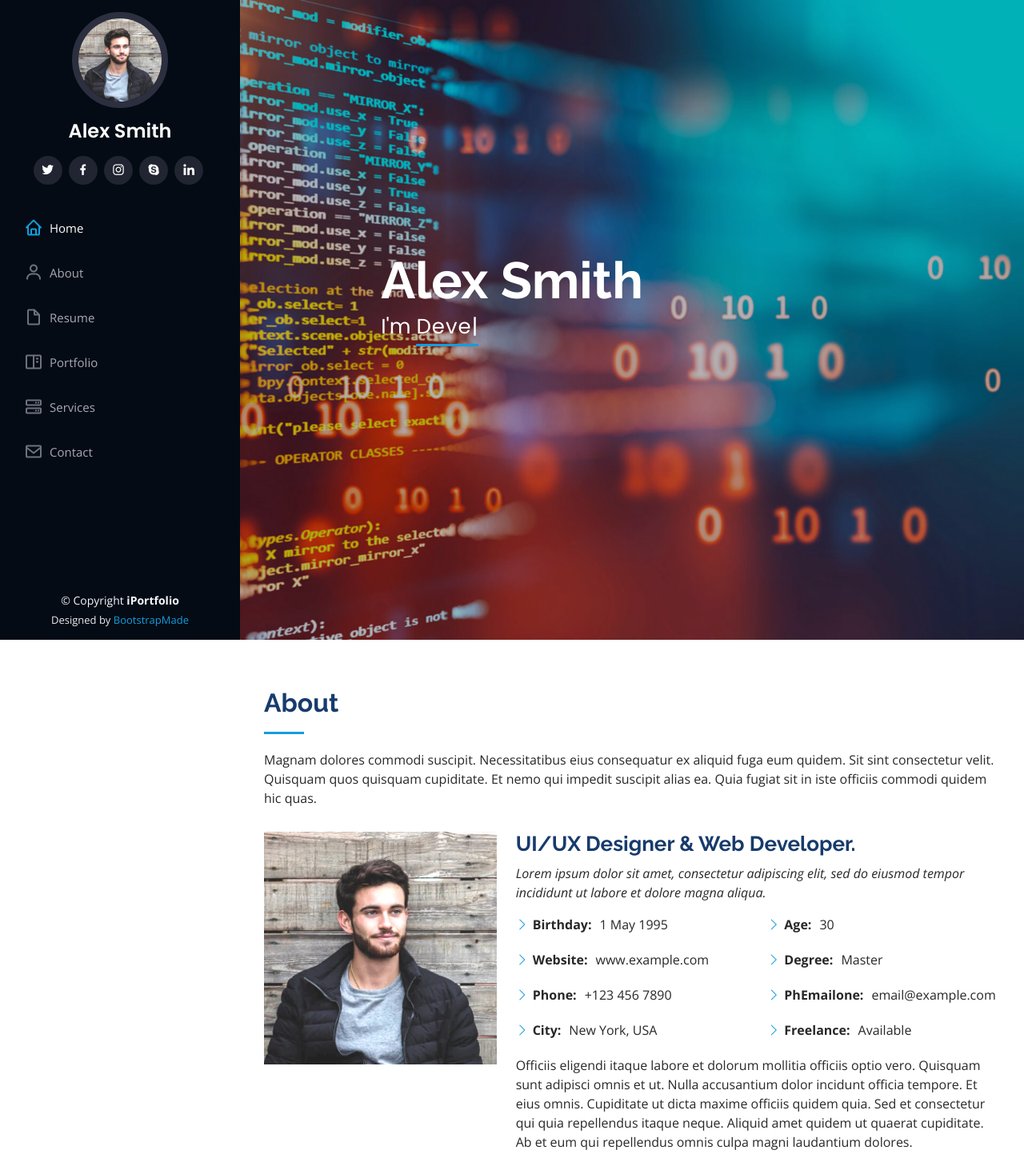
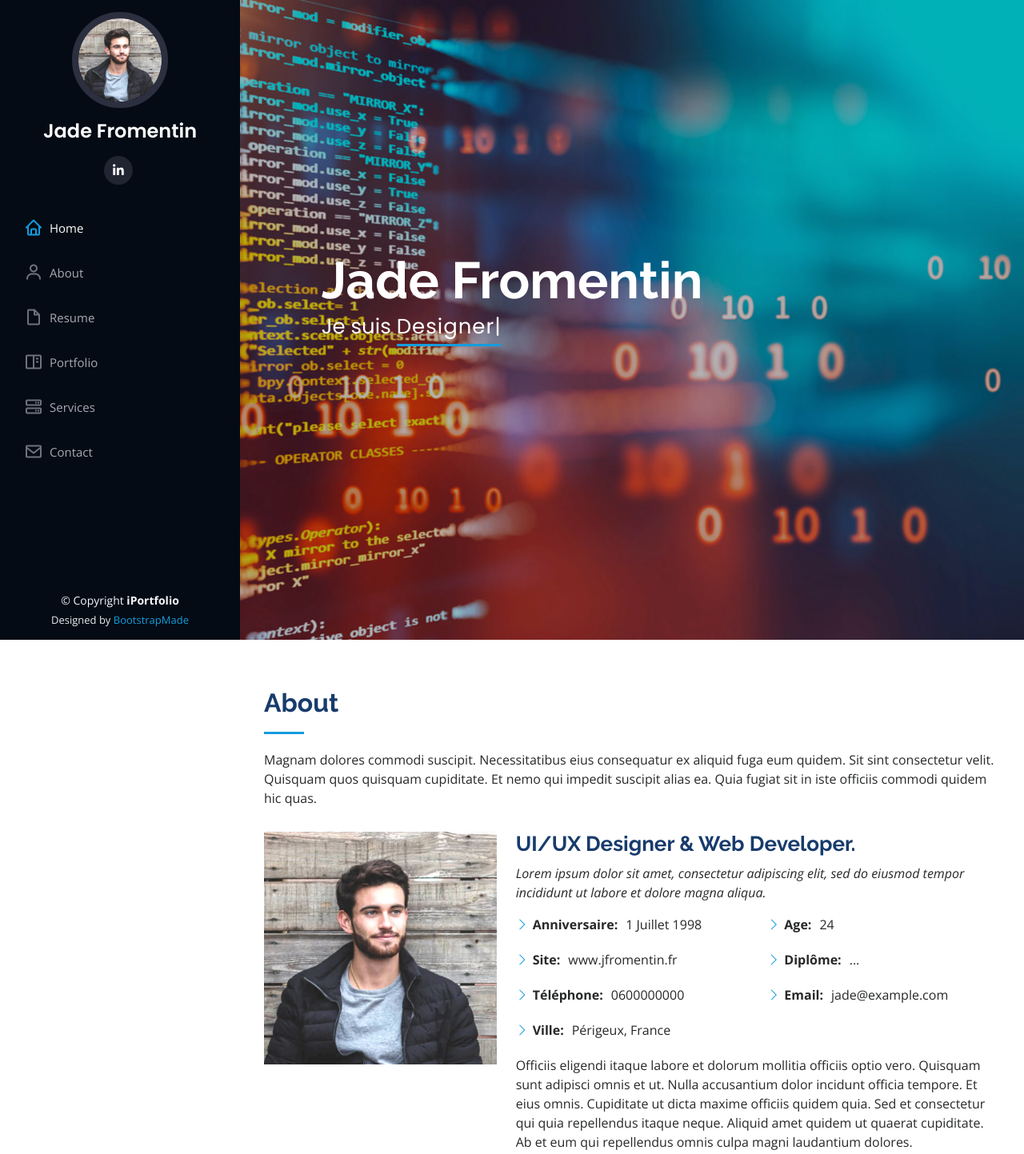
Before and after one commit to JadeFrm/JadeFrm.github.io, a plain HTML site: page index.html in a window 1280 px wide. Shown: the top 1443 px of the page at 80% size. Drawn offline with nearby package versions, Linux system fonts and the light colour scheme.

Commit message:
Update index.html

```diff
--- a/index.html
+++ b/index.html
@@ -47,12 +47,12 @@
 
       <div class="profile">
         <img src="assets/img/profile-img.jpg" alt="" class="img-fluid rounded-circle">
-        <h1 class="text-light"><a href="index.html">Alex Smith</a></h1>
+        <h1 class="text-light"><a href="index.html">Jade Fromentin</a></h1>
         <div class="social-links mt-3 text-center">
-          <a href="#" class="twitter"><i class="bx bxl-twitter"></i></a>
-          <a href="#" class="facebook"><i class="bx bxl-facebook"></i></a>
-          <a href="#" class="instagram"><i class="bx bxl-instagram"></i></a>
-          <a href="#" class="google-plus"><i class="bx bxl-skype"></i></a>
+          <!--<a href="#" class="twitter"><i class="bx bxl-twitter"></i></a>-->
+          <!--<a href="#" class="facebook"><i class="bx bxl-facebook"></i></a>-->
+          <!--<a href="#" class="instagram"><i class="bx bxl-instagram"></i></a>-->
+          <!--<a href="#" class="google-plus"><i class="bx bxl-skype"></i></a>-->
           <a href="#" class="linkedin"><i class="bx bxl-linkedin"></i></a>
         </div>
       </div>
@@ -73,8 +73,8 @@
   <!-- ======= Hero Section ======= -->
   <section id="hero" class="d-flex flex-column justify-content-center align-items-center">
     <div class="hero-container" data-aos="fade-in">
-      <h1>Alex Smith</h1>
-      <p>I'm <span class="typed" data-typed-items="Designer, Developer, Freelancer, Photographer"></span></p>
+      <h1>Jade Fromentin</h1>
+      <p>Je suis <span class="typed" data-typed-items="Etudiante, Designer, Developer, Freelancer, Photographer"></span></p>
     </div>
   </section><!-- End Hero -->
 
@@ -102,18 +102,18 @@
             <div class="row">
               <div class="col-lg-6">
                 <ul>
-                  <li><i class="bi bi-chevron-right"></i> <strong>Birthday:</strong> <span>1 May 1995</span></li>
-                  <li><i class="bi bi-chevron-right"></i> <strong>Website:</strong> <span>www.example.com</span></li>
-                  <li><i class="bi bi-chevron-right"></i> <strong>Phone:</strong> <span>+123 456 7890</span></li>
-                  <li><i class="bi bi-chevron-right"></i> <strong>City:</strong> <span>New York, USA</span></li>
+                  <li><i class="bi bi-chevron-right"></i> <strong>Anniversaire:</strong> <span>1 Juillet 1998</span></li>
+                  <li><i class="bi bi-chevron-right"></i> <strong>Site:</strong> <span>www.jfromentin.fr</span></li>
+                  <li><i class="bi bi-chevron-right"></i> <strong>Téléphone:</strong> <span>0600000000</span></li>
+                  <li><i class="bi bi-chevron-right"></i> <strong>Ville:</strong> <span>Périgeux, France</span></li>
                 </ul>
               </div>
               <div class="col-lg-6">
                 <ul>
-                  <li><i class="bi bi-chevron-right"></i> <strong>Age:</strong> <span>30</span></li>
-                  <li><i class="bi bi-chevron-right"></i> <strong>Degree:</strong> <span>Master</span></li>
-                  <li><i class="bi bi-chevron-right"></i> <strong>PhEmailone:</strong> <span>email@example.com</span></li>
-                  <li><i class="bi bi-chevron-right"></i> <strong>Freelance:</strong> <span>Available</span></li>
+                  <li><i class="bi bi-chevron-right"></i> <strong>Age:</strong> <span>24</span></li>
+                  <li><i class="bi bi-chevron-right"></i> <strong>Diplôme:</strong> <span>...</span></li>
+                  <li><i class="bi bi-chevron-right"></i> <strong>Email:</strong> <span>jade@example.com</span></li>
+                  <!--<li><i class="bi bi-chevron-right"></i> <strong>Freelance:</strong> <span>Available</span></li>-->
                 </ul>
               </div>
             </div>
```
